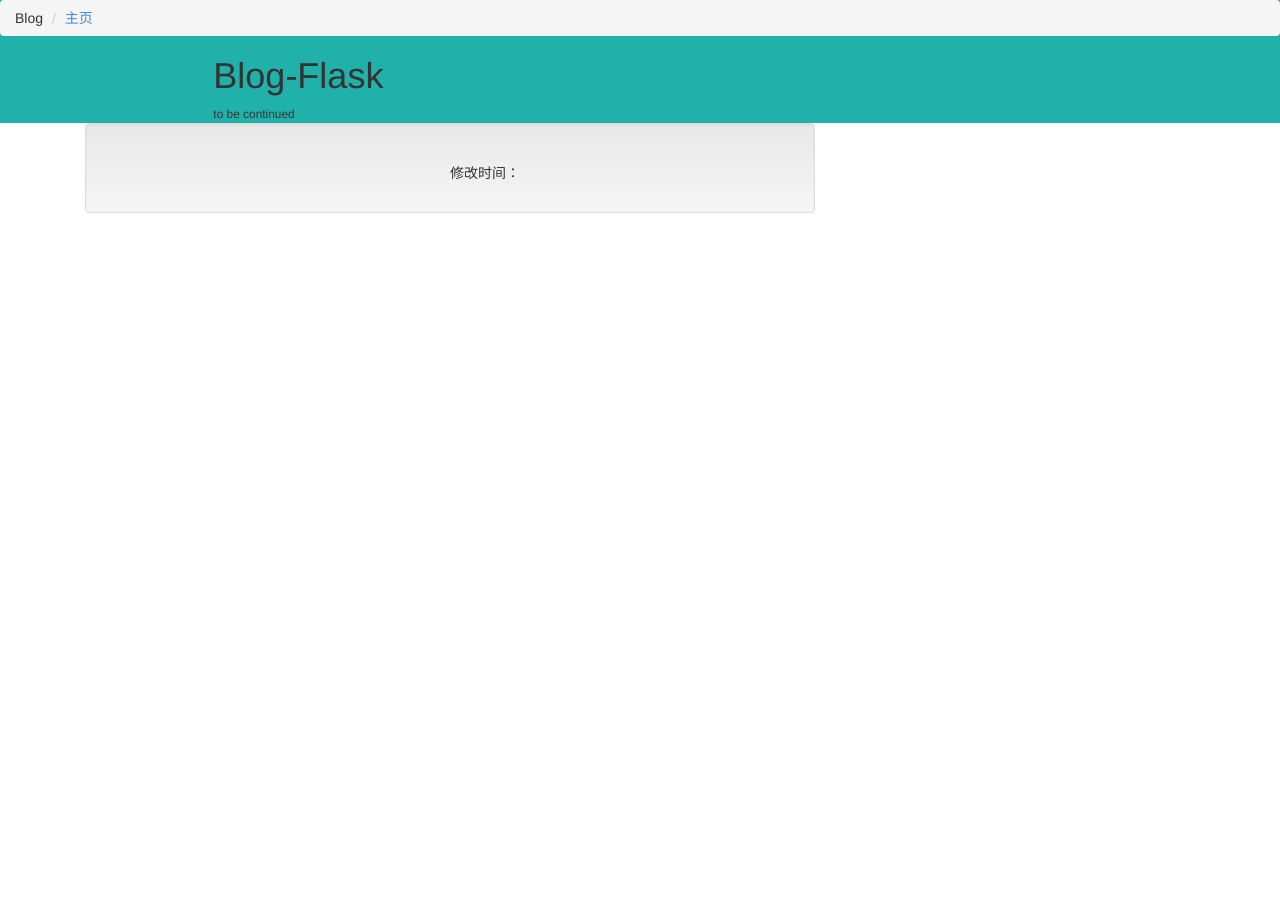
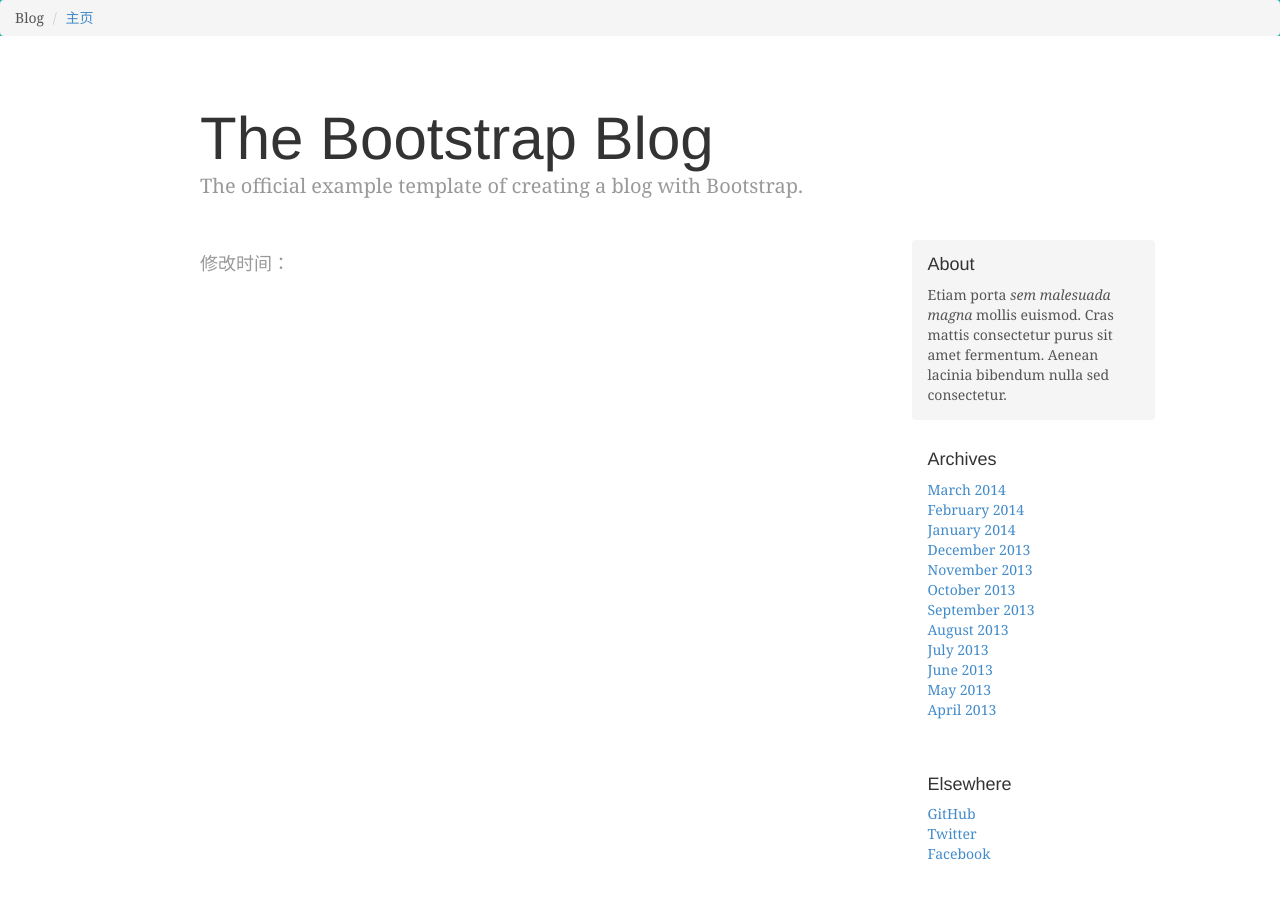
Before and after one commit to AminHuang/blog, a Python web app: template project/templates/blog.html in a window 1280 px wide. Before the commit the page ends 213 px from the top, so only its background shows below. Run offline with Jinja, Linux system fonts and the light colour scheme; the template is opened without the code that fills it, so the values that code supplies are empty.

Commit message:
boostrap样式

```diff
--- /dev/null
+++ b/project/static/css/blog.css
@@ -0,0 +1,166 @@
+/*
+ * Globals
+ */
+
+body {
+  font-family: Georgia, "Times New Roman", Times, serif;
+  color: #555;
+}
+
+h1, .h1,
+h2, .h2,
+h3, .h3,
+h4, .h4,
+h5, .h5,
+h6, .h6 {
+  margin-top: 0;
+  font-family: "Helvetica Neue", Helvetica, Arial, sans-serif;
+  font-weight: normal;
+  color: #333;
+}
+
+
+/*
+ * Override Bootstrap's default container.
+ */
+
+@media (min-width: 1200px) {
+  .container {
+    width: 970px;
+  }
+}
+
+
+/*
+ * Masthead for nav
+ */
+
+.blog-masthead {
+  background-color: #428bca;
+  -webkit-box-shadow: inset 0 -2px 5px rgba(0,0,0,.1);
+          box-shadow: inset 0 -2px 5px rgba(0,0,0,.1);
+}
+
+/* Nav links */
+.blog-nav-item {
+  position: relative;
+  display: inline-block;
+  padding: 10px;
+  font-weight: 500;
+  color: #cdddeb;
+}
+.blog-nav-item:hover,
+.blog-nav-item:focus {
+  color: #fff;
+  text-decoration: none;
+}
+
+/* Active state gets a caret at the bottom */
+.blog-nav .active {
+  color: #fff;
+}
+.blog-nav .active:after {
+  position: absolute;
+  bottom: 0;
+  left: 50%;
+  width: 0;
+  height: 0;
+  margin-left: -5px;
+  vertical-align: middle;
+  content: " ";
+  border-right: 5px solid transparent;
+  border-bottom: 5px solid;
+  border-left: 5px solid transparent;
+}
+
+
+/*
+ * Blog name and description
+ */
+
+.blog-header {
+  padding-top: 20px;
+  padding-bottom: 20px;
+}
+.blog-title {
+  margin-top: 30px;
+  margin-bottom: 0;
+  font-size: 60px;
+  font-weight: normal;
+}
+.blog-description {
+  font-size: 20px;
+  color: #999;
+}
+
+
+/*
+ * Main column and sidebar layout
+ */
+
+.blog-main {
+  font-size: 18px;
+  line-height: 1.5;
+}
+
+/* Sidebar modules for boxing content */
+.sidebar-module {
+  padding: 15px;
+  margin: 0 -15px 15px;
+}
+.sidebar-module-inset {
+  padding: 15px;
+  background-color: #f5f5f5;
+  border-radius: 4px;
+}
+.sidebar-module-inset p:last-child,
+.sidebar-module-inset ul:last-child,
+.sidebar-module-inset ol:last-child {
+  margin-bottom: 0;
+}
+
+
+/* Pagination */
+.pager {
+  margin-bottom: 60px;
+  text-align: left;
+}
+.pager > li > a {
+  width: 140px;
+  padding: 10px 20px;
+  text-align: center;
+  border-radius: 30px;
+}
+
+
+/*
+ * Blog posts
+ */
+
+.blog-post {
+  margin-bottom: 60px;
+}
+.blog-post-title {
+  margin-bottom: 5px;
+  font-size: 40px;
+}
+.blog-post-meta {
+  margin-bottom: 20px;
+  color: #999;
+}
+
+
+/*
+ * Footer
+ */
+
+.blog-footer {
+  padding: 40px 0;
+  color: #999;
+  text-align: center;
+  background-color: #f9f9f9;
+  border-top: 1px solid #e5e5e5;
+}
+.blog-footer p:last-child {
+  margin-bottom: 0;
+}
--- /dev/null
+++ b/project/templates/base-blog.html
@@ -0,0 +1,63 @@
+{% extends "base.html" %}
+
+<!-- link -->
+{% block link %}
+<link href="{{url_for('static', filename='css/index.css')}}" rel="stylesheet">
+{% endblock %}
+<!-- end link -->
+
+<!-- content -->
+{% block content %}
+
+<div class="container">
+
+      <div class="blog-header">
+        <h1 class="blog-title">The Bootstrap Blog</h1>
+        <p class="lead blog-description">The official example template of creating a blog with Bootstrap.</p>
+      </div>
+
+      <div class="row">
+        {% block blog%}
+        {% endblock%}
+
+
+        <div class="col-sm-3 col-sm-offset-1 blog-sidebar">
+          <div class="sidebar-module sidebar-module-inset">
+            <h4>About</h4>
+            <p>Etiam porta <em>sem malesuada magna</em> mollis euismod. Cras mattis consectetur purus sit amet fermentum. Aenean lacinia bibendum nulla sed consectetur.</p>
+          </div>
+          <div class="sidebar-module">
+            <h4>Archives</h4>
+            <ol class="list-unstyled">
+              <li><a href="#">March 2014</a></li>
+              <li><a href="#">February 2014</a></li>
+              <li><a href="#">January 2014</a></li>
+              <li><a href="#">December 2013</a></li>
+              <li><a href="#">November 2013</a></li>
+              <li><a href="#">October 2013</a></li>
+              <li><a href="#">September 2013</a></li>
+              <li><a href="#">August 2013</a></li>
+              <li><a href="#">July 2013</a></li>
+              <li><a href="#">June 2013</a></li>
+              <li><a href="#">May 2013</a></li>
+              <li><a href="#">April 2013</a></li>
+            </ol>
+          </div>
+          <div class="sidebar-module">
+            <h4>Elsewhere</h4>
+            <ol class="list-unstyled">
+              <li><a href="#">GitHub</a></li>
+              <li><a href="#">Twitter</a></li>
+              <li><a href="#">Facebook</a></li>
+            </ol>
+          </div>
+        </div><!-- /.blog-sidebar -->
+
+      </div><!-- /.row -->
+
+    </div>
+
+
+
+{% endblock %}
+<!-- end content -->
--- a/project/templates/base.html
+++ b/project/templates/base.html
@@ -12,11 +12,14 @@
 
     <link href="{{url_for('static', filename='css/base.css')}}" rel="stylesheet">
 
+    <link href="{{url_for('static', filename='css/blog.css')}}" rel="stylesheet">
+
     {% block link %}{% endblock %}
 
   </head>
   <body>
     <!-- 顶部-->
+    <header>
     <div class="base-header ">
       <nav>
         <ol class="breadcrumb">
@@ -25,11 +28,7 @@
         </ol>
       </nav>
 
-      <header>
-        <div class="col-sm-offset-2">
-          <h1>Blog-Flask</h1>
-          <small>to be continued</small>
-        </div>
+
       </header>
     </div>
     <!-- 顶部-->
--- a/project/templates/blog.html
+++ b/project/templates/blog.html
@@ -1,9 +1,19 @@
-{% extends "base.html" %}
-{% block content %}
-<div class="well">
-  <h2>{{ blog[0] }}</h2>
-  <p>{{ blog[1] }}</p>
-  <p class="col-sm-offset-6">修改时间：{{ blog[2] }}</p>
-</div>
+{% extends "base-blog.html" %}
+{% block blog%}
+<div class="col-sm-8 blog-main">
+
+          <div class="blog-post">
+            <h2 class="blog-post-title">{{ blog[0] }}</h2>
+
+            <p>{{ blog[1] }}</p>
+            <p class="blog-post-meta">修改时间：{{ blog[2] }}</p>
+
+          </div><!-- /.blog-post -->
+
+
+
+
+        </div><!-- /.blog-main -->
+
 
 {% endblock %}
--- a/project/views.py
+++ b/project/views.py
@@ -33,7 +33,7 @@ def teardown_request(exception):
 @app.route('/index')
 def index():
     c = g.db.cursor()
-    c.execute("select titleId, titleName, contentSimple from blog")
+    c.execute("select titleId, titleName, contentSimple, date from blog")
     blogs = list(c.fetchall())
     blogs.reverse()
     return render_template('index.html', blogs=blogs)
```
Also changed, not shown: project/templates/index.html (+24 -9 lines).
